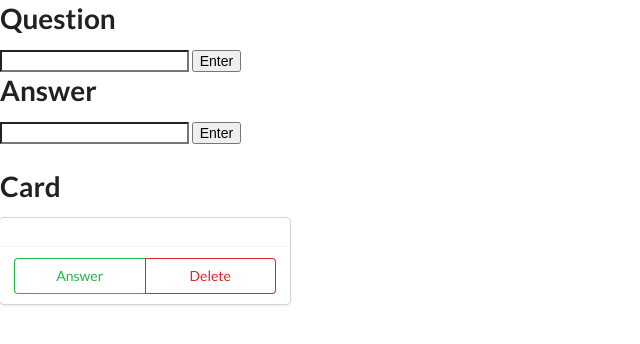
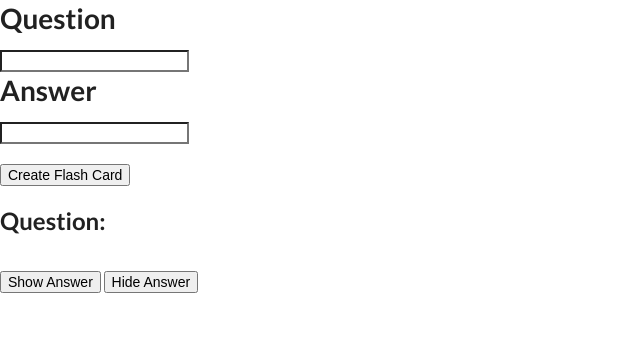
Before and after one commit to geoffkvincent/es6_flash_cards, a plain HTML site: page index.html in a window 1280 px wide. Shown: the whole page, without its empty margins (0-640 px from the left). Drawn offline with nearby package versions, Linux system fonts and the light colour scheme; files that its build step writes are made by us from their sources.

Commit message:
create 1 card works

```diff
--- a/index.html
+++ b/index.html
@@ -5,22 +5,33 @@
     <title>ES6 Flash Cards</title>
   </head>
   <body>
-
-
     <div>
       <h1>Question</h1>
        <input type="text" id="q_create"/>
-          <button id ="q_button">Enter</button>
     </div>
-
     <div>
       <h1>Answer</h1>
       <input id="a_create" type="text" />
-            <button id ="a_button">Enter</button>
+    </div>
+    <br/>
+    <div>
+     <button id ="create_button">Create Flash Card</button>
+    </div>
+    <br/>
+    <div>
+      <h2 >Question:</h2>
+      <div id="q_result"></div>
+    </div>
+    <br/>
+    <div id="a_result">
+    </div>
+    <div>
+      <button id ="show_answer_button">Show Answer</button>
+      <button id ="hide_answer_button">Hide Answer</button>
     </div>
 
 
-    <h1>Card</h1>
+    <!-- <h1>Card</h1>
     <div >
 
     </div>
@@ -41,7 +52,7 @@
               <div class="ui basic red button">Delete</div>
             </div>
           </div>
-        </div>
+        </div> -->
 
 
 
--- a/main.js
+++ b/main.js
@@ -3,36 +3,42 @@ $(document).ready( function() {
 
 });
 
-const q1 = document.getElementById('q1')
-var q_create = document.getElementById('q_create')
-var a_create = document.getElementById('a_create')
-var q_button = document.getElementById('q_button')
-var a_button = document.getElementById('a_button')
-var q_result = document.getElementById('q_result')
-var a_result = document.getElementById('a_result')
-var question = ''
-var answer = ''
 
+const q_create = document.getElementById('q_create')
+const a_create = document.getElementById('a_create')
+const create_button = document.getElementById('create_button')
+const q_result = document.getElementById('q_result')
+const a_result = document.getElementById('a_result')
+const show_answer_button = document.getElementById('show_answer_button')
+let question = ''
+let answer = ''
+let card =[]
 
-q_button.addEventListener('click', function () {
+create_button.addEventListener('click',function () {
   question = q_create.value
-   q_result.innerHTML = question
-   q_create.value = ''
+  answer = a_create.value
+  q_result.innerHTML = question
+  q_create.value = ''
+  a_create.value = ''
 })
 
-a_button.addEventListener('click', function () {
-  answer = a_create.value
-
-   a_create.value = ''
-})
-
-card.addEventListener('click', function () {
-  q_result.innerHtml = answer
+show_answer_button.addEventListener('click', function() {
+  a_result.innerHTML = answer
 })
 
 
+// q_button.addEventListener('click', function () {
+//   question = q_create.value
+//    q_result.innerHTML = question
+//    q_create.value = ''
+// })
 
+// a_button.addEventListener('click', function () {
+//   answer = a_create.value
 
-// q1.addEventListener('click', function() {
-//   q1.innerHTML = 'answer 1'
+//    a_create.value = ''
 // })
+
+// card.addEventListener('click', function () {
+//   q_result.innerHtml = answer
+// })
```
Lines whose indentation alone changed are shown as unchanged.
